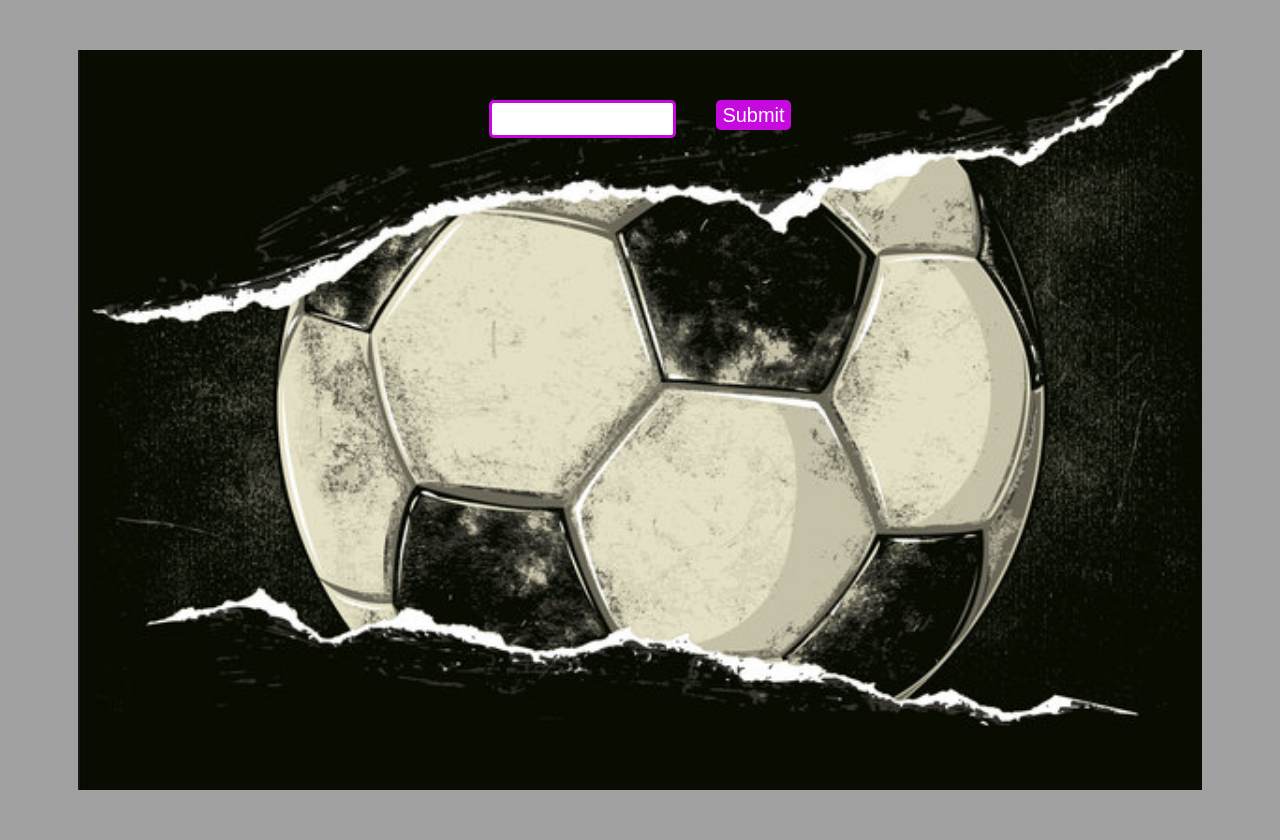
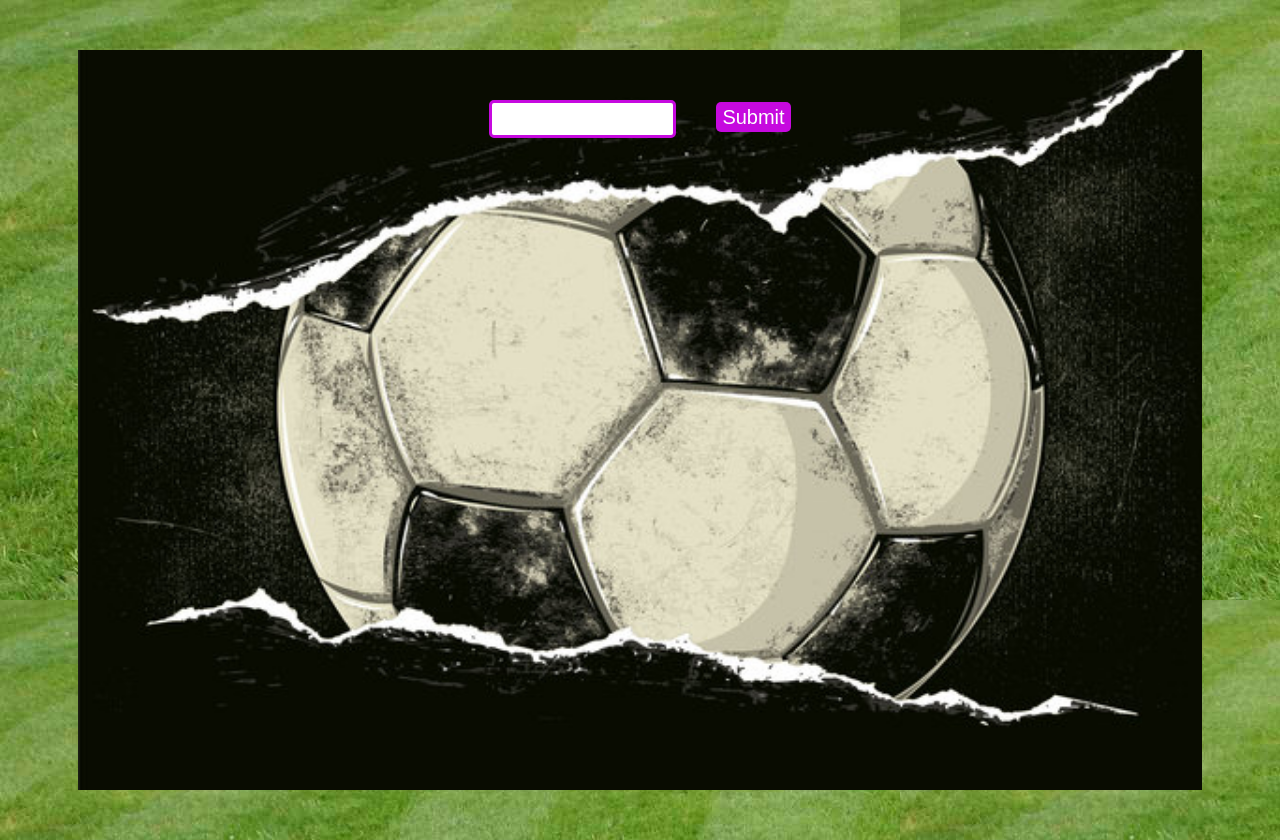
Before and after one commit to Janzie21/Football-App, a React (Create React App) app: page / in a window 1280 px wide. Built offline with nearby package versions, Linux system fonts and the light colour scheme.

Commit message:
final commit v1

```diff
--- a/public/style.css
+++ b/public/style.css
@@ -1,7 +1,7 @@
 body {
-  background-color: #a1a1a1;
+  background: url(./images/gras.jpg);
   margin: 50px;
-  color: white;
+  color:rgb(198, 9, 223);
 }
 
 body .container {
@@ -9,15 +9,12 @@ body .container {
   padding: 50px;
   width: 80vw;
   height: 80vh;
+  text-align: center;
   background: url(./images/football.jpg) no-repeat center center/cover;
   display: flex;
   justify-content: center;
   flex-wrap: wrap;
   overflow: scroll;
-}
-
-form {
-  display: flex;
 }
 
 form input {
@@ -28,6 +25,10 @@ form input {
   border-radius: 5px;
 }
 
+form input:focus {
+  border-color: yellow;
+}
+
 form button {
   height: 30px;
   font-size: 20px;
@@ -35,7 +36,6 @@ form button {
   background-color: rgb(198, 9, 223);
   color: white;
   border-radius: 5px;
-  color: white;
 
 }
 
--- a/src/components/PlayerGrid.jsx
+++ b/src/components/PlayerGrid.jsx
@@ -5,8 +5,9 @@ const PlayerGrid = ({players}) => (
     {players.map(player => (
       <li>
         <img src={player.strThumb}/>
-        {player.strTeam}
-        {player.strNationality}
+        <p>{player.strTeam}</p>
+        <p>{player.strNationality}</p>
+
       </li>))}
   </ul>
 );
```
Also changed, not shown: public/images/gras.jpg (added).
